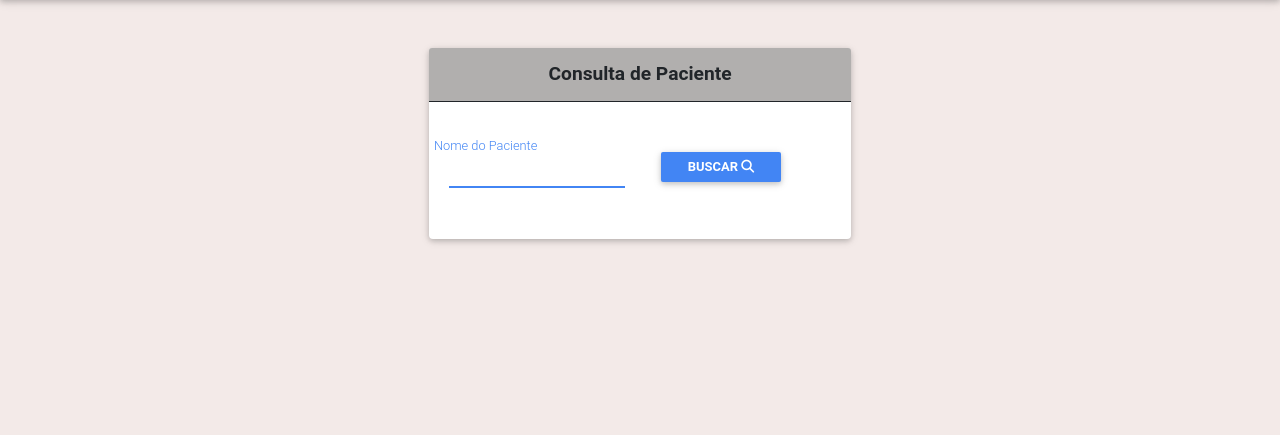
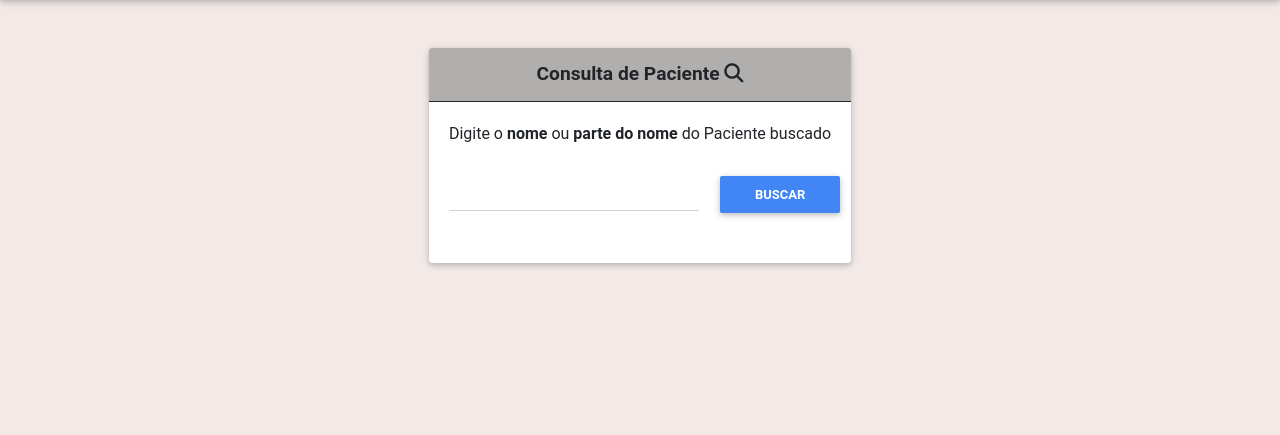
Before and after one commit to leandrosenazuza/api-consulta-medica, a Flask app: page / in a window 1280 px wide. Shown: the part 82-517 px from the top of the page. Run offline with Flask 3, Linux system fonts and the light colour scheme; data that the repository does not hold is empty; some libraries are stand-ins or nearby versions.

Commit message:
[WIP]: Interface buscador pronta

```diff
--- a/src/templates/public/index.html
+++ b/src/templates/public/index.html
@@ -10,18 +10,17 @@
                 <div id="content-main" class="justify-content-center align-self-center mx-auto my-5">
                     <div class="card">
                         <div class="card-header text-center">
-                            Consulta de Paciente
+                            Consulta de Paciente <i class="fa-solid fa-magnifying-glass"></i>
                         </div>
-                        <div class="card-body">
+                        <div class="card-body" >
                             <form action="/get/paciente/{{ nomePacienteDigitado }}" method="GET" class="p-10">
+                                <p style="text-align: start">Digite o <b>nome</b> ou <b>parte do nome</b> do Paciente buscado</p>
                                 <div class="md-form row">
-                                    <div class="col">
-                                        <input type="text" name="nomePaciente" class="form-control" id="codeInput" autofocus>
-                                        <label for="codeInput">Nome do Paciente</label>
+                                    <div class="col" >
+
+                                        <input type="text" name="nomePaciente" class="form-control">
                                     </div>
-                                    <div class="col">
-                                        <button type="submit" class="btn btn-primary btn-fixed"> Buscar <i class="fa-solid fa-magnifying-glass"></i></button>
-                                    </div>
+                                        <button type="submit" class="btn btn-primary btn-fixed"> Buscar </button>
                                 </div>
                             </form>
                         </div>
```
Also changed, not shown: src/static/css/style.css (line endings or trailing spaces).
